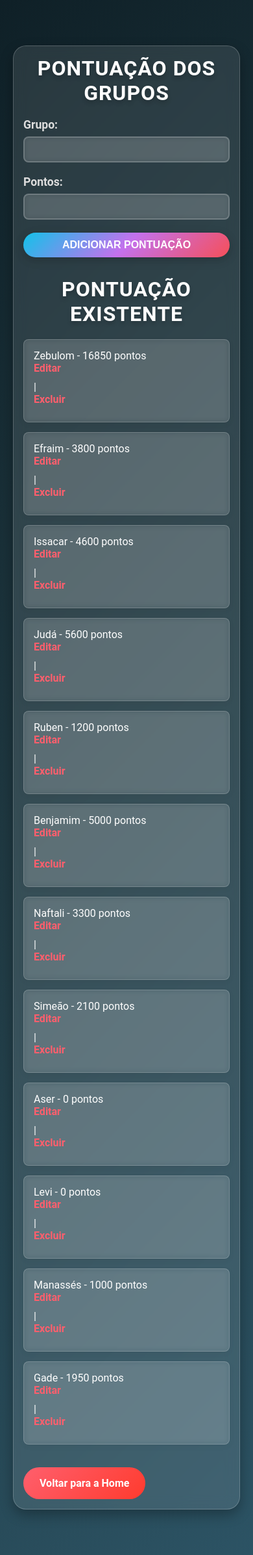
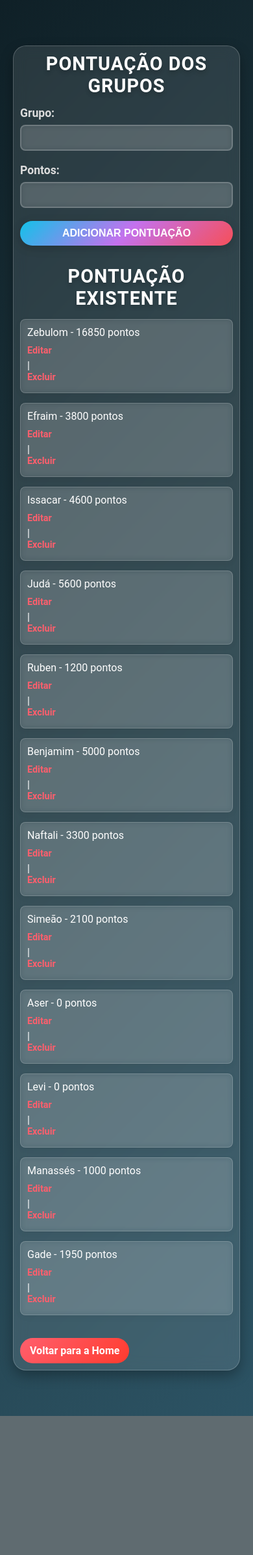
Before and after one commit to RonaldDevend/Pontua-o-de-Rally, a Flask app: page /pontuacao in a window 390 px wide. Shown: the whole page at 65% size. After the commit the page ends 2179 px from the top, so only its background shows below. Run offline with Flask 3, Linux system fonts and the light colour scheme; data comes from the database, SQL or seed files in the repository.

Commit message:
Atualização: ajustes responsivos no site

```diff
--- a/static/css/pontuacao.css
+++ b/static/css/pontuacao.css
@@ -182,34 +182,51 @@ button.submit-btn:active {
 /* Responsividade */
 @media (max-width: 768px) {
     .container {
-        padding: 15px;
+        padding: 10px; /* Reduz o padding para caber na tela */
     }
 
     h1, h2 {
-        font-size: 2rem;
+        font-size: 1.8rem; /* Reduz o tamanho dos títulos */
+        margin-bottom: 15px;
     }
 
     .meta-item {
-        flex-direction: column;
-        align-items: flex-start;
+        flex-direction: column; /* Força os itens a ficarem em coluna */
+        align-items: flex-start; /* Alinha os itens à esquerda */
+        text-align: left; /* Garante que o texto fique alinhado à esquerda */
+        padding: 10px; /* Reduz o padding */
     }
 
     .meta-text {
-        font-size: 1rem;
+        font-size: 1rem; /* Ajusta o tamanho da fonte */
+        word-wrap: break-word; /* Permite quebra de palavras longas */
+        overflow-wrap: break-word; /* Força palavras longas a se ajustarem */
+        width: 100%; /* Garante que o texto use o espaço disponível */
+    }
+
+    .actions {
+        margin-top: 10px;
     }
 
     .actions a {
-        display: block;
-        margin-bottom: 10px;
+        display: block; /* Coloca os botões em linha separada */
+        margin-bottom: 5px;
+        font-size: 0.9rem; /* Reduz o tamanho da fonte */
     }
 
     button.submit-btn {
         font-size: 1rem;
-        padding: 10px;
+        padding: 10px; /* Ajusta o padding do botão */
     }
 
     input[type="text"], input[type="number"] {
         padding: 10px;
         font-size: 0.9rem;
     }
+
+    /* Ajusta o botão de voltar */
+    .back-btn {
+        font-size: 1rem;
+        padding: 10px 15px;
+    }
 }
```
